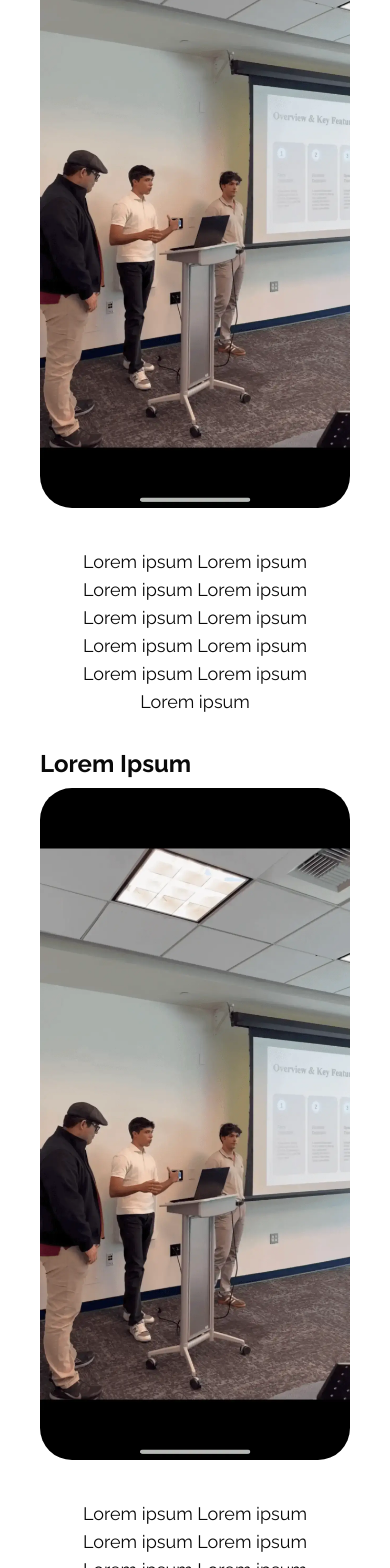
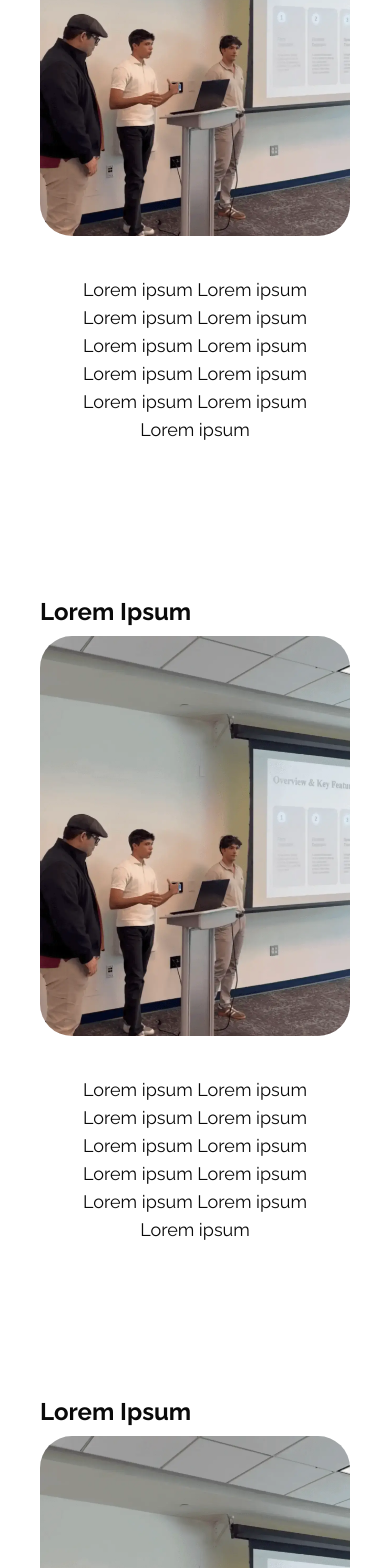
Before and after one commit to acm-ucr/aisc, a Next.js app: page /events in a window 390 px wide. Shown: the part 432-2000 px from the top of the page. Built offline with nearby package versions, Linux system fonts and the light colour scheme.

Commit message:
Made images smaller when viewed on mobile

```diff
--- a/src/components/events/Description.tsx
+++ b/src/components/events/Description.tsx
@@ -5,10 +5,10 @@ const Description = () => {
   return (
     <>
       <div className="my-5 flex flex-col p-10 md:flex-row md:gap-10 xl:gap-18">
-        <div className="flex flex-col items-center gap-2">
+        <div className="flex h-[50rem] flex-col items-center gap-2">
           <p className="self-start text-2xl font-bold">Lorem Ipsum</p>
           <Image
-            className="h-1/4 w-full rounded-4xl object-contain md:object-cover"
+            className="h-1/2 w-full rounded-4xl object-cover md:h-1/3"
             src={Placeholder}
             alt="Placeholder Event"
           />
@@ -17,10 +17,11 @@ const Description = () => {
             ipsum Lorem ipsum Lorem ipsum Lorem ipsum Lorem ipsum Lorem ipsum
           </p>
         </div>
-        <div className="flex flex-col items-center gap-2">
+
+        <div className="flex h-[50rem] flex-col items-center gap-2">
           <p className="self-start text-2xl font-bold">Lorem Ipsum</p>
           <Image
-            className="h-1/4 w-full rounded-4xl object-contain md:object-cover"
+            className="h-1/2 w-full rounded-4xl object-cover md:h-1/3"
             src={Placeholder}
             alt="Placeholder Event"
           />
@@ -29,10 +30,11 @@ const Description = () => {
             ipsum Lorem ipsum Lorem ipsum Lorem ipsum Lorem ipsum Lorem ipsum
           </p>
         </div>
-        <div className="flex flex-col items-center gap-2">
+
+        <div className="flex h-[50rem] flex-col items-center gap-2">
           <p className="self-start text-2xl font-bold">Lorem Ipsum</p>
           <Image
-            className="h-1/4 w-full rounded-4xl object-contain md:object-cover"
+            className="h-1/2 w-full rounded-4xl object-cover md:h-1/3"
             src={Placeholder}
             alt="Placeholder Event"
           />
```
